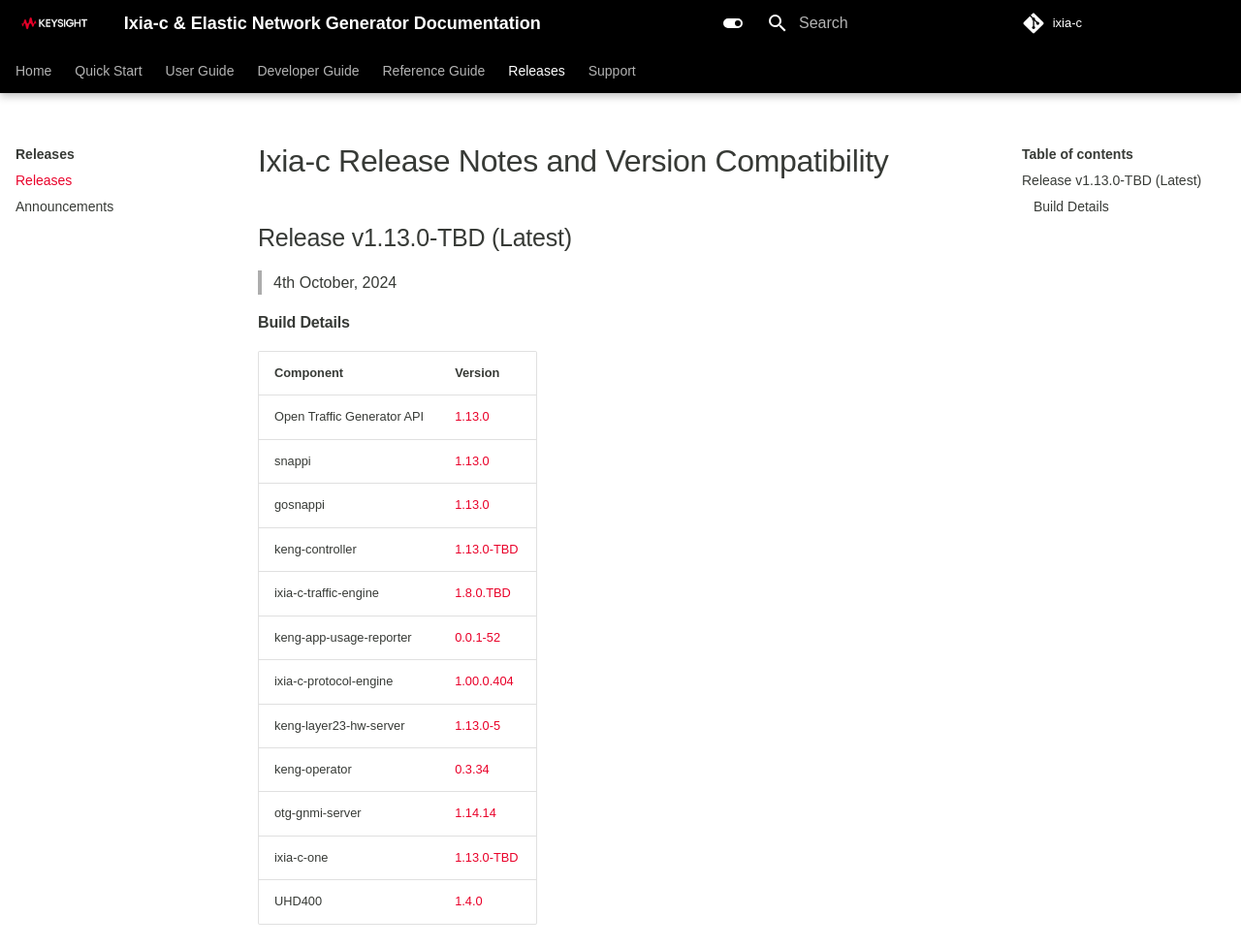
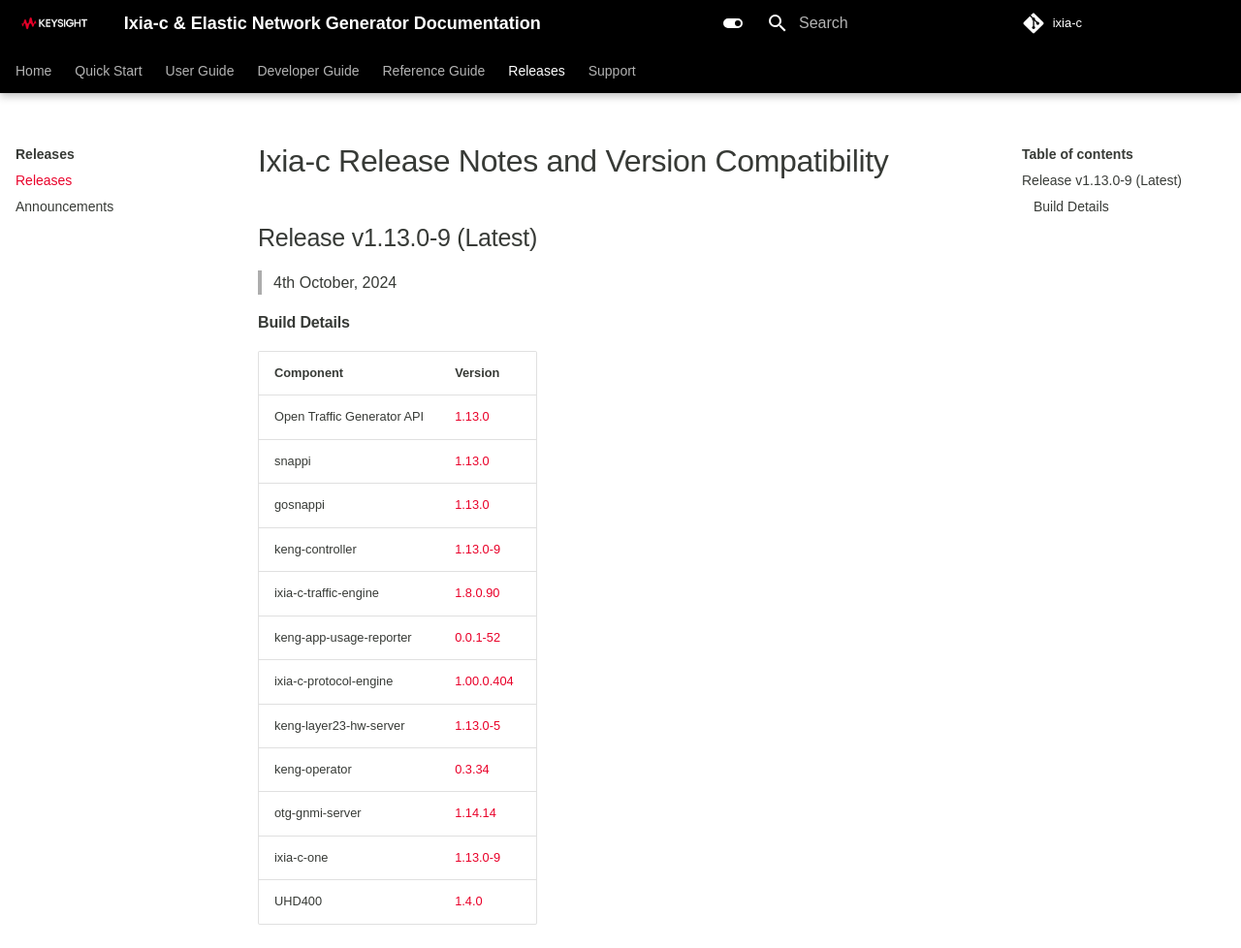
Before and after one commit to open-traffic-generator/ixia-c, an MkDocs documentation site: the page built from docs/releases.md, in a window 1280 px wide and 1400 px high. Shown: the top 978 px of the window at 97% size. Built offline with MkDocs 1.6.1 and Material for MkDocs 9.7.7, drawn with Linux system fonts in a browser that asks for light colours; some web fonts are replaced; comment, search, counter and statistics services are not loaded.

Commit message:
Release v1.13.0-8

````diff
--- a/deployments/k8s/components/images/kustomization.yaml
+++ b/deployments/k8s/components/images/kustomization.yaml
@@ -1,14 +1,14 @@
 apiVersion: kustomize.config.k8s.io/v1alpha1
 kind: Component
 
-# Release: https://github.com/open-traffic-generator/ixia-c/releases/tag/v1.13.0-1
+# Release: https://github.com/open-traffic-generator/ixia-c/releases/tag/v1.13.0-9
 images:
   - name: keng-controller
     newName: ghcr.io/open-traffic-generator/keng-controller
-    newTag: "1.13.0-1"
+    newTag: "1.13.0-9"
   - name: otg-gnmi-server
     newName: ghcr.io/open-traffic-generator/otg-gnmi-server
     newTag: "1.14.14"
   - name: ixia-c-traffic-engine
     newName: ghcr.io/open-traffic-generator/ixia-c-traffic-engine
-    newTag: "1.8.0.25"
+    newTag: "1.8.0.90"
--- a/docs/releases.md
+++ b/docs/releases.md
@@ -1,6 +1,6 @@
 # Ixia-c Release Notes and Version Compatibility
 
-## Release  v1.13.0-TBD (Latest)
+## Release  v1.13.0-9 (Latest)
 > 4th October, 2024
 
 #### Build Details
@@ -10,14 +10,14 @@
 | Open Traffic Generator API    | [1.13.0](https://redocly.github.io/redoc/?url=https://raw.githubusercontent.com/open-traffic-generator/models/v1.13.0/artifacts/openapi.yaml)         |
 | snappi                        | [1.13.0](https://pypi.org/project/snappi/1.13.0)        |
 | gosnappi                      | [1.13.0](https://pkg.go.dev/github.com/open-traffic-generator/snappi/gosnappi@v1.13.0)        |
-| keng-controller               | [1.13.0-TBD](https://github.com/orgs/open-traffic-generator/packages/container/package/keng-controller)    |
-| ixia-c-traffic-engine         | [1.8.0.TBD](https://github.com/orgs/open-traffic-generator/packages/container/package/ixia-c-traffic-engine)       |
+| keng-controller               | [1.13.0-9](https://github.com/orgs/open-traffic-generator/packages/container/package/keng-controller)    |
+| ixia-c-traffic-engine         | [1.8.0.90](https://github.com/orgs/open-traffic-generator/packages/container/package/ixia-c-traffic-engine)       |
 | keng-app-usage-reporter       | [0.0.1-52](https://github.com/orgs/open-traffic-generator/packages/container/package/keng-app-usage-reporter)      |
 | ixia-c-protocol-engine        | [1.00.0.404](https://github.com/orgs/open-traffic-generator/packages/container/package/ixia-c-protocol-engine)    |
 | keng-layer23-hw-server        | [1.13.0-5](https://github.com/orgs/open-traffic-generator/packages/container/package/keng-layer23-hw-server)    |
 | keng-operator                 | [0.3.34](https://github.com/orgs/open-traffic-generator/packages/container/package/keng-operator)        |
 | otg-gnmi-server               | [1.14.14](https://github.com/orgs/open-traffic-generator/packages/container/package/otg-gnmi-server)         |
-| ixia-c-one                    | [1.13.0-TBD](https://github.com/orgs/open-traffic-generator/packages/container/package/ixia-c-one/)         |
+| ixia-c-one                    | [1.13.0-9](https://github.com/orgs/open-traffic-generator/packages/container/package/ixia-c-one/)         |
 | UHD400                        | [1.4.0](https://downloads.ixiacom.com/support/downloads_and_updates/public/UHD400/1.4/1.4.0/artifacts.tar)         |
 
 
--- a/docs/tests-chassis-app.md
+++ b/docs/tests-chassis-app.md
@@ -75,7 +75,7 @@
 ```
 services:
   keng-controller:
-    image: ghcr.io/open-traffic-generator/keng-controller:1.13.0-1
+    image: ghcr.io/open-traffic-generator/keng-controller:1.13.0-9
     restart: always
     depends_on:
       keng-layer23-hw-server:
````
Also changed, not shown: other parts of docs/tests-chassis-app.md (+1 -1 lines), deployments/k8s/network-emulation/readme.md (+6 -6 lines), docs/deployments-kne.md (+11 -11 lines), notes.md (+3 -3 lines), readme.md (+1 -1 lines), 1 other file.
